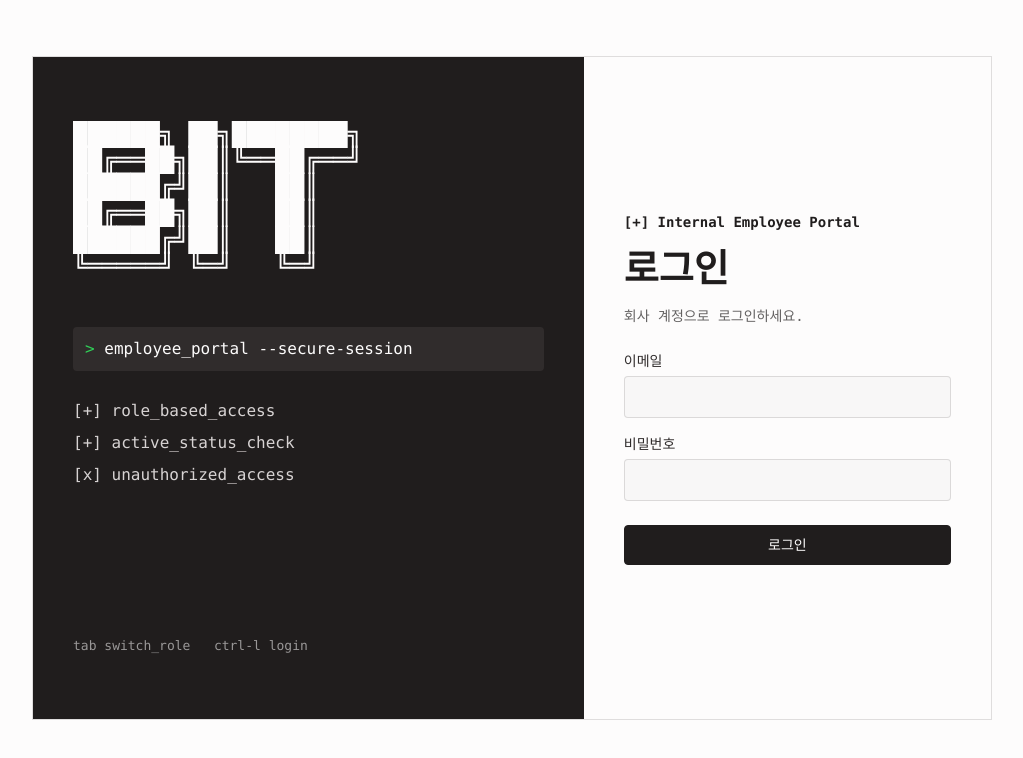
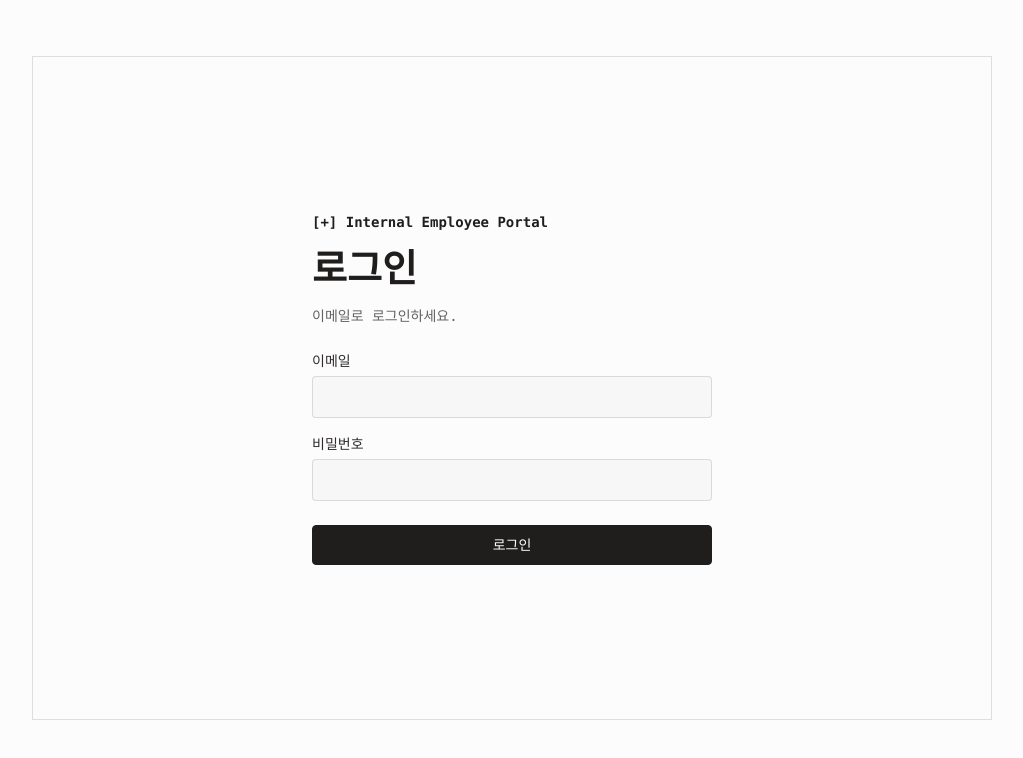
Before and after one commit to hsvtr365/202608_bitComputer, a Vue app in the folder frontend/: page /login in a window 1280 px wide. Shown: the top 758 px of the page, without its empty margins (128-1151 px from the left). Built offline with nearby package versions, Linux system fonts and the light colour scheme; no server answers; the HTML template or start-up script is replaced by a standard one.

Commit message:
chore: simplify login page copy

```diff
--- a/frontend/src/style.css
+++ b/frontend/src/style.css
@@ -182,31 +182,15 @@ dt, .text-slate-500, .text-slate-600 { color: var(--mute); }
 
 .login-shell {
   min-height: calc(100vh - 136px);
-  display: grid;
-  grid-template-columns: minmax(0, 1.15fr) minmax(340px, .85fr);
-  align-items: stretch;
+  display: flex;
+  align-items: center;
+  justify-content: center;
   border: 1px solid var(--hairline);
 }
 
-.terminal-panel {
-  display: flex;
-  min-height: 600px;
-  flex-direction: column;
-  justify-content: center;
-  background: var(--ink);
-  color: var(--canvas);
-  padding: 64px 40px;
-}
-
-.ascii-wordmark { margin: 0; overflow: hidden; color: var(--canvas); font-size: clamp(15px, 2.1vw, 24px); font-weight: 700; line-height: 1.1; }
-.terminal-command { margin: 48px 0 24px; border-radius: 4px; background: var(--charcoal); padding: 10px 12px; }
-.terminal-command span { color: #30d158; }
-.terminal-copy { color: #d7d3d3; line-height: 2; }
-.terminal-copy p { margin: 0; }
-.terminal-hint { margin: auto 0 0; color: var(--ash); font-size: 13px; }
-
 .login-form {
   display: flex;
+  width: min(100%, 480px);
   flex-direction: column;
   justify-content: center;
   background: var(--canvas);
@@ -221,9 +205,7 @@ dt, .text-slate-500, .text-slate-600 { color: var(--mute); }
   .primary-nav { gap: 2px; }
   .nav-link, .btn-secondary { padding-inline: 10px; }
   .page-container { width: min(100% - 24px, 960px); padding: 40px 0 56px; }
-  .login-shell { min-height: auto; grid-template-columns: 1fr; }
-  .terminal-panel { min-height: 340px; padding: 40px 24px; }
-  .terminal-command { margin-top: 28px; }
+  .login-shell { min-height: auto; }
   .login-form { padding: 40px 24px; }
   .login-form h2 { font-size: 28px; }
 }
--- a/frontend/src/views/LoginView.vue
+++ b/frontend/src/views/LoginView.vue
@@ -27,25 +27,10 @@ async function submit() {
 
 <template>
   <div class="login-shell">
-    <section class="terminal-panel" aria-label="비트컴퓨터 직원 포털 소개">
-      <pre class="ascii-wordmark" aria-hidden="true">██████╗ ██╗████████╗
-██╔══██╗██║╚══██╔══╝
-██████╔╝██║   ██║
-██╔══██╗██║   ██║
-██████╔╝██║   ██║
-╚═════╝ ╚═╝   ╚═╝</pre>
-      <p class="terminal-command"><span>&gt;</span> employee_portal --secure-session</p>
-      <div class="terminal-copy">
-        <p>[+] role_based_access</p>
-        <p>[+] active_status_check</p>
-        <p>[x] unauthorized_access</p>
-      </div>
-      <p class="terminal-hint">tab switch_role&nbsp;&nbsp; ctrl-l login</p>
-    </section>
     <form class="login-form" @submit.prevent="submit">
       <p class="eyebrow">Internal Employee Portal</p>
       <h2>로그인</h2>
-      <p class="form-help">회사 계정으로 로그인하세요.</p>
+      <p class="form-help">이메일로 로그인하세요.</p>
       <div v-if="error" class="error mt-5" role="alert">{{ error }}</div>
       <label class="mt-6 block">
         <span class="label">이메일</span>
```
